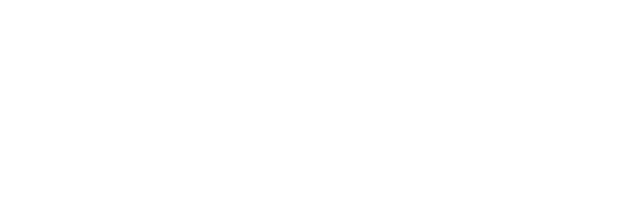
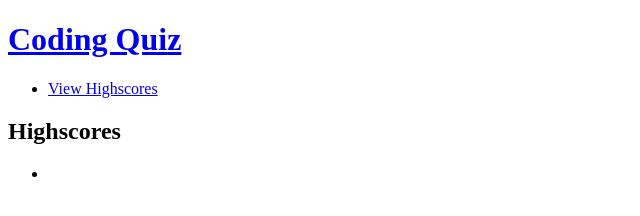
Before and after one commit to Joeybooo/week-4-assignment-coding-quiz, a plain HTML site: page highscores.html in a window 1280 px wide. Shown: the whole page, without its empty margins (0-640 px from the left). Drawn offline with Linux system fonts and the light colour scheme.

Commit message:
base html built

```diff
--- a/highscores.html
+++ b/highscores.html
@@ -4,9 +4,36 @@
     <meta charset="UTF-8">
     <meta http-equiv="X-UA-Compatible" content="IE=edge">
     <meta name="viewport" content="width=device-width, initial-scale=1.0">
-    <title>Document</title>
+    <link rel="stylesheet" href="./assets/style.css">
+    <title>Coding Quiz Highscores</title>
 </head>
 <body>
+    <Header>
+        <!--To go back to home page and take quiz again if wanted-->
+        <h1>
+            <a href="index.html">Coding Quiz</a>
+        </h1>
+        <!--Can add more links for future development-->
+        <nav>
+            <ul>
+                <li>
+                    <a href="highscores.html">View Highscores</a>
+                </li>
+            </ul>
+        </nav>
+    </Header>
+<!--Section to display highscores with a title-->
+<section>
+    <h2>Highscores</h2>
+    <!--Where the highscores will be displayed-->
+    <ul>
+        <li>
+
+        </li>
+    </ul>
+</section>
 
 </body>
+
+<script src="./assets/script.js"></script>
 </html>
```
Also changed, not shown: index.html (+4 -2 lines).
